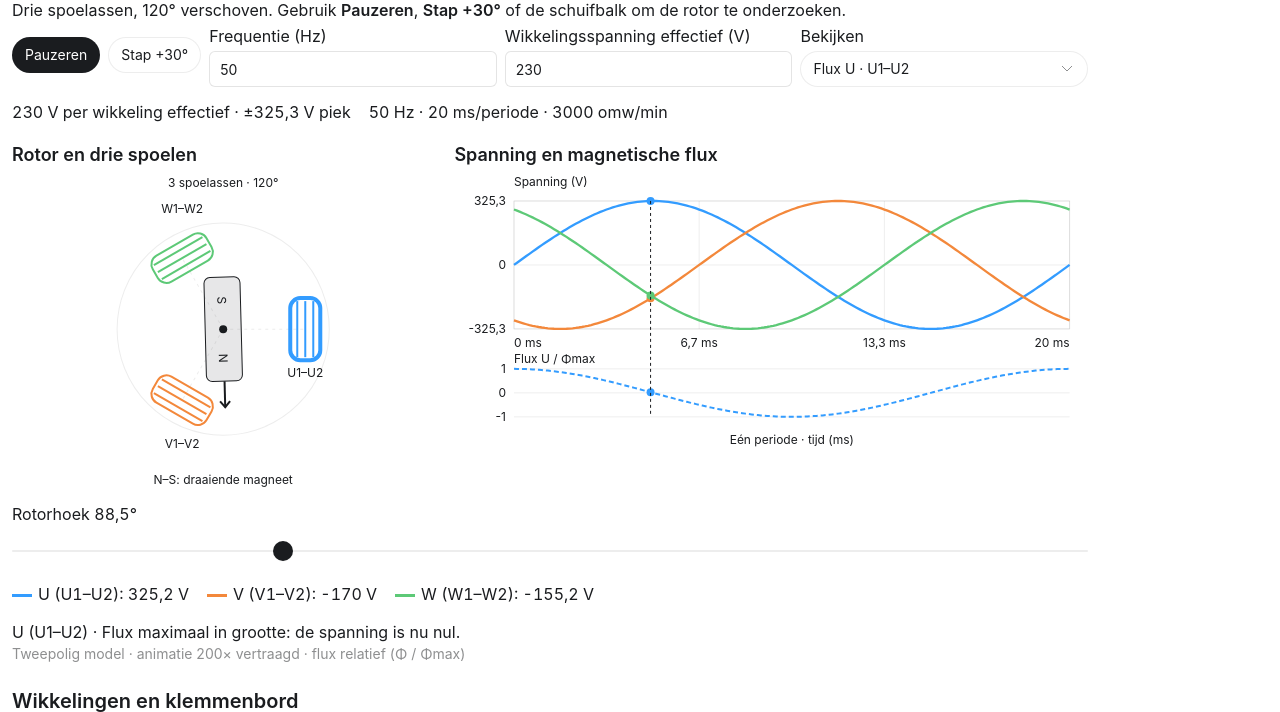
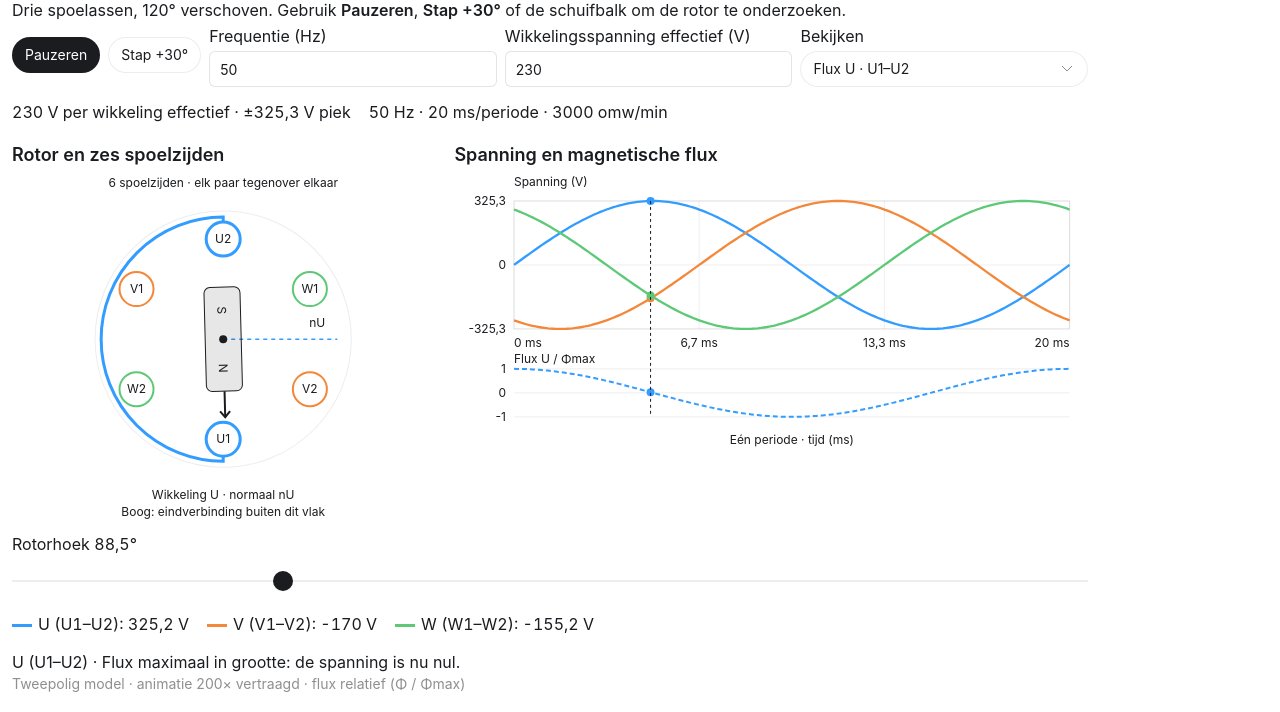
Before and after one commit to DHRHermans/Ac-gen, a plain HTML site: page index.html in a window 1280 px wide. Shown: the part 83-795 px from the top of the page. Drawn offline with Linux system fonts and the light colour scheme.

Commit message:
Add files via upload

```diff
--- a/index.html
+++ b/index.html
@@ -1509,7 +1509,7 @@ body{max-width:1100px;margin:auto;padding:24px}section{margin-top:24px}p{max-wid
   </div>
   <div class="values tabular-nums"><span id="ac-spec"></span><span id="ac-rpm"></span></div>
   <div class="plots">
-    <div><h3>Rotor en drie spoelen</h3><svg id="ac-rotor" role="img" aria-label="Schematische tweepolige rotor met drie spoelassen op 120 graden"></svg></div>
+    <div><h3>Rotor en zes spoelzijden</h3><svg id="ac-rotor" role="img" aria-label="Tweepolige rotor met zes actieve spoelzijden, per wikkeling diametraal tegenover elkaar"></svg></div>
     <div><h3>Spanning en magnetische flux</h3><svg id="ac-wave" role="img" aria-label="Drie sinusspanningen met 120 graden faseverschil en de flux van de geselecteerde spoel"></svg></div>
   </div>
   <div class="angle-control"><label class="form-label" for="ac-angle">Rotorhoek <span id="ac-deg" class="tabular-nums"></span></label><input class="form-range" id="ac-angle" type="range" min="0" max="360" step="1" value="0"></div>
@@ -1527,22 +1527,39 @@ body{max-width:1100px;margin:auto;padding:24px}section{margin-top:24px}p{max-wid
     const add=(parent,tag,attrs={},txt)=>{const e=document.createElementNS(NS,tag);Object.entries(attrs).forEach(([k,v])=>e.setAttribute(k,v));if(txt!==undefined)e.textContent=txt;parent.appendChild(e);return e};
     const line=(s,x1,y1,x2,y2,extra={})=>add(s,'line',{x1,y1,x2,y2,stroke:'var(--border)',...extra});
     function drawRotor(){
-      const s=q('#ac-rotor'),w=Math.max(280,s.parentElement.clientWidth),h=320,cx=w/2,cy=160,r=82;s.setAttribute('viewBox',`0 0 ${w} ${h}`);s.innerHTML='';
-      add(s,'circle',{cx,cy,r:106,fill:'none',stroke:'var(--border)'});
+      const s=q('#ac-rotor'),w=Math.max(280,s.parentElement.clientWidth),h=350,cx=w/2,cy=170,r=100;
+      s.setAttribute('viewBox',`0 0 ${w} ${h}`);s.innerHTML='';
+      add(s,'title',{},'Zes actieve spoelzijden, met per wikkeling twee diametraal tegenoverliggende zijden');
+      add(s,'desc',{},'De actieve zijden van U, V en W staan per paar 180 graden uit elkaar. Hun spoelnormalen staan 120 graden uit elkaar. De klemnamen U1 U2, V1 V2 en W1 W2 verwijzen naar de bijbehorende windinguiteinden.');
+      add(s,'circle',{cx,cy,r:128,fill:'none',stroke:'var(--border)'});
+      // Side positions are perpendicular to the winding normal: axis + 90° and + 270°.
+      // The sinus/flux reference uses the normal, not the radial position of a conductor side.
       for(let i=0;i<3;i++){
-        const a=rad(i*120),x=cx+r*Math.cos(a),y=cy+r*Math.sin(a);
-        line(s,cx,cy,x,y,{'stroke-dasharray':'3 4'});
-        const g=add(s,'g',{transform:`translate(${x} ${y}) rotate(${i*120})`});
-        add(g,'rect',{x:-15,y:-31,width:30,height:62,rx:10,fill:'none',stroke:colors[i],'stroke-width':i===selected?4:2});
-        for(let j=-8;j<=8;j+=8)line(g,j,-28,j,28,{stroke:colors[i],'stroke-width':2});
-        const lx=x,ly=y+(i===2?-45:48);add(s,'text',{x:lx,y:ly,'text-anchor':'middle'},`${names[i]}1–${names[i]}2`);
+        const axis=i*120,side1=rad(axis+90),side2=rad(axis+270);
+        const x1=cx+r*Math.cos(side1),y1=cy+r*Math.sin(side1),x2=cx+r*Math.cos(side2),y2=cy+r*Math.sin(side2);
+        if(i===selected){
+          const outer=122,ax=cx+outer*Math.cos(side1),ay=cy+outer*Math.sin(side1),bx=cx+outer*Math.cos(side2),by=cy+outer*Math.sin(side2);
+          add(s,'path',{d:`M${x1},${y1} L${ax},${ay} A${outer},${outer} 0 0 1 ${bx},${by} L${x2},${y2}`,fill:'none',stroke:colors[i],'stroke-width':3,'data-end-turn':names[i]});
+          const a=rad(axis),nx=cx+114*Math.cos(a),ny=cy+114*Math.sin(a);
+          line(s,cx,cy,nx,ny,{stroke:colors[i],'stroke-dasharray':'4 4','stroke-width':1.5});
+          const tx=cx+94*Math.cos(a),ty=cy+94*Math.sin(a);
+          add(s,'text',{x:tx,y:ty-12,'text-anchor':'middle'},`n${names[i]}`);
+        }
+        for(let j=0;j<2;j++){
+          const a=j?side2:side1,x=cx+r*Math.cos(a),y=cy+r*Math.sin(a),label=`${names[i]}${j+1}`;
+          const g=add(s,'g',{'data-coil-side':label,'data-winding':names[i],'data-side-angle':axis+90+j*180,'data-x':x,'data-y':y});
+          add(g,'circle',{cx:x,cy:y,r:17,fill:'var(--background)',stroke:colors[i],'stroke-width':i===selected?3:2});
+          add(g,'text',{x,y:y+4,'text-anchor':'middle'},label);
+        }
       }
       const rotor=add(s,'g',{transform:`translate(${cx} ${cy}) rotate(${angle})`});
       add(rotor,'rect',{x:-52,y:-18,width:104,height:36,rx:6,fill:'var(--muted)',stroke:'var(--foreground)'});
       add(rotor,'text',{x:-29,y:5,'text-anchor':'middle'},'S');add(rotor,'text',{x:29,y:5,'text-anchor':'middle'},'N');
       line(rotor,52,0,78,0,{stroke:'var(--foreground)','stroke-width':2});add(rotor,'path',{d:'M72,-5 L78,0 L72,5',fill:'none',stroke:'var(--foreground)','stroke-width':2});
-      add(s,'circle',{cx,cy,r:4,fill:'var(--foreground)'});add(s,'text',{x:cx,y:18,'text-anchor':'middle'},'3 spoelassen · 120°');
-      add(s,'text',{x:cx,y:315,'text-anchor':'middle'},'N–S: draaiende magneet');
+      add(s,'circle',{cx,cy,r:4,fill:'var(--foreground)'});
+      add(s,'text',{x:cx,y:18,'text-anchor':'middle'},'6 spoelzijden · elk paar tegenover elkaar');
+      add(s,'text',{x:cx,y:330,'text-anchor':'middle'},`Wikkeling ${names[selected]} · normaal n${names[selected]}`);
+      add(s,'text',{x:cx,y:347,'text-anchor':'middle'},'Boog: eindverbinding buiten dit vlak');
     }
     function drawWave(){
       const s=q('#ac-wave'),w=Math.max(280,s.parentElement.clientWidth),h=280,x0=60,x1=w-18,y0=32,y1=160,fy0=200,fy1=248,peak=rms*Math.SQRT2;s.setAttribute('viewBox',`0 0 ${w} ${h}`);s.innerHTML='';
@@ -1581,4 +1598,4 @@ body{max-width:1100px;margin:auto;padding:24px}section{margin-top:24px}p{max-wid
   })();
   </script>
 </div>
-<section aria-label="Uitleg"><h2>Wat zie je?</h2><p>De draaiende magneet verandert de magnetische flux door de spoelen. Door die verandering ontstaat spanning. Bij maximale flux is de spanning nul; wanneer de flux door nul gaat, verandert ze het snelst en is de spanning maximaal in grootte.</p><p>De drie spanningen zijn 120° verschoven. Bij 50 Hz duurt één periode 20 ms. Een sinusspanning van 230 V effectief heeft een piek van ongeveer 325 V.</p><p>Dit is een vereenvoudigd tweepolig model: 50 Hz komt overeen met 3000 omw/min. De animatie is 200× vertraagd. Frequentie en effectieve spanning zijn onafhankelijk instelbaar; dat veronderstelt een aangepaste magnetische bekrachtiging. De fluxgrafiek toont een relatieve waarde, geen weber. De getekende spoelen geven de spoelassen schematisch weer. U, V en W zijn de wikkelingen; L1, L2 en L3 benoemen de uitgangslijnen.</p><p>Offline: bewaar de volledige uitgepakte map en open index.html in je browser. Er zijn geen internetverbinding, server of installatie nodig.</p></section></body></html>
+<section aria-label="Uitleg"><h2>Wat zie je?</h2><p>De draaiende magneet verandert de magnetische flux door de spoelen. Door die verandering ontstaat spanning. Bij maximale flux is de spanning nul; wanneer de flux door nul gaat, verandert ze het snelst en is de spanning maximaal in grootte.</p><p>De drie spanningen zijn 120° verschoven. Bij 50 Hz duurt één periode 20 ms. Een sinusspanning van 230 V effectief heeft een piek van ongeveer 325 V.</p><p>Dit is een vereenvoudigd tweepolig model: 50 Hz komt overeen met 3000 omw/min. De animatie is 200× vertraagd. Frequentie en effectieve spanning zijn onafhankelijk instelbaar; dat veronderstelt een aangepaste magnetische bekrachtiging. De fluxgrafiek toont een relatieve waarde, geen weber. Elke wikkeling heeft twee actieve spoelzijden die in dit tweepolige model 180° tegenover elkaar liggen. De drie spoelnormalen staan 120° uit elkaar. De boog toont schematisch een eindverbinding buiten het doorsnedevlak. De klemnamen bij de spoelzijden zijn verwijzingen naar de windinguiteinden; de aansluitklemmen zelf zitten op het klemmenbord. U, V en W zijn de wikkelingen; L1, L2 en L3 benoemen de uitgangslijnen.</p><p>Offline: bewaar de volledige uitgepakte map en open index.html in je browser. Er zijn geen internetverbinding, server of installatie nodig.</p></section></body></html>
```
Also changed, not shown: theorie.html (+2 -2 lines), wetten.js, 2 other files.
